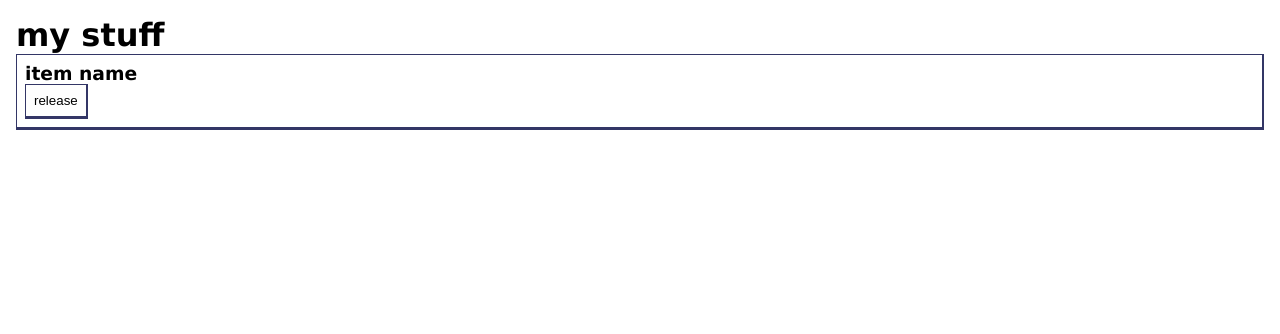
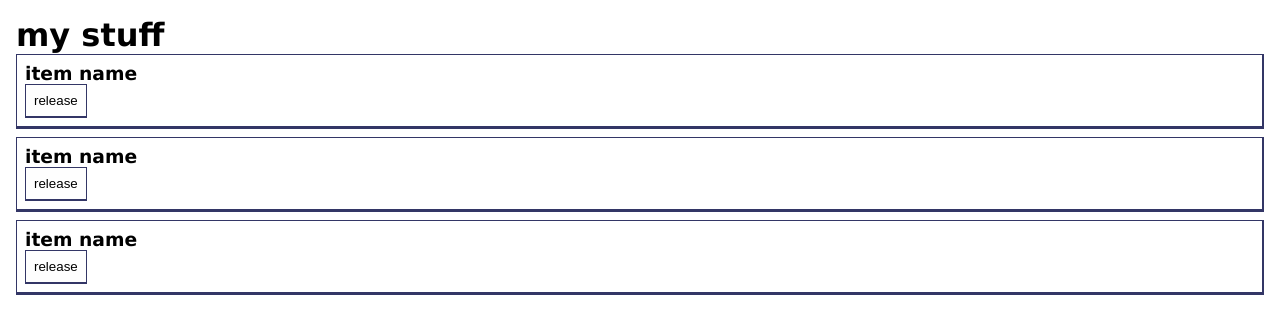
Before and after one commit to irwanphan/my-stash, a React (Create React App) app: page / in a window 1280 px wide. Shown: the top 334 px of the page. Built offline with nearby package versions, Linux system fonts and the light colour scheme.

Commit message:
add component

```diff
--- a/src/App.js
+++ b/src/App.js
@@ -1,10 +1,11 @@
+import Item from "./components/Item"
+
 function App() {
   return <div>
     <h1>my stuff</h1>
-    <div className='card'>
-      <h3>item name</h3>
-      <button>release</button>
-    </div>
+    <Item />
+    <Item />
+    <Item />
   </div>;
 }
 
--- a/src/components/Item.js
+++ b/src/components/Item.js
@@ -0,0 +1,12 @@
+function Item() {
+	return (
+		<div className='card'>
+			<h3>item name</h3>
+			<div className="action">
+				<button>release</button>
+			</div>
+		</div>
+	);
+}
+
+export default Item;
--- a/src/index.sass
+++ b/src/index.sass
@@ -4,6 +4,7 @@ $holy: #fefefe
 
 $root-padding: 1rem
 $inner-padding: 0.5rem
+$card-margin: 0.5rem
 
 $font-family: "Century Gothic", Verdana, Oxygen, Segoe UI, Calibri
 
@@ -13,9 +14,10 @@ $font-family: "Century Gothic", Verdana, Oxygen, Segoe UI, Calibri
     border-width: 1px 2px 3px 1px
     border-color: $dark
     padding: $inner-padding
+    margin-bottom: $card-margin
 =actionButton
     border-style: solid
-    border-width: 1px 2px 3px 1px
+    border-width: 1px 1px 2px 1px
     border-color: $dark
     padding: $inner-padding
     background-color: $holy
```
